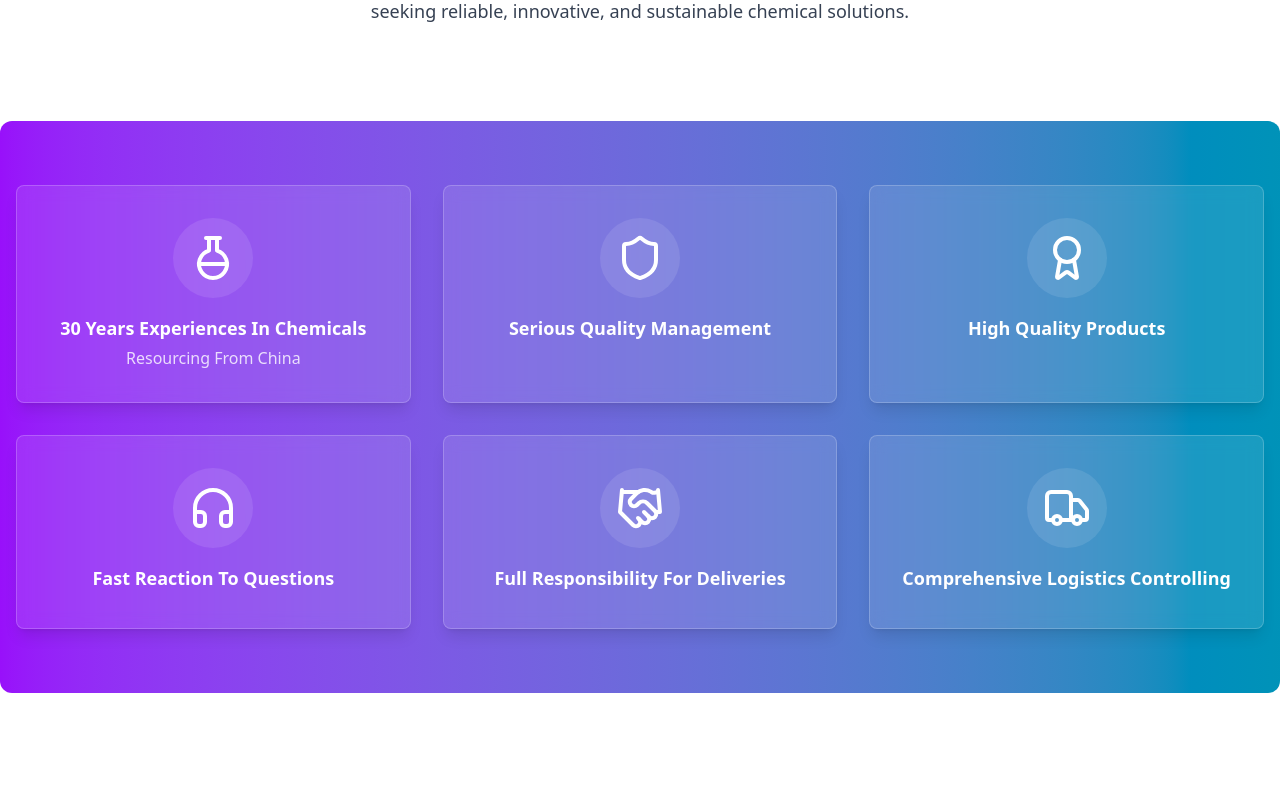
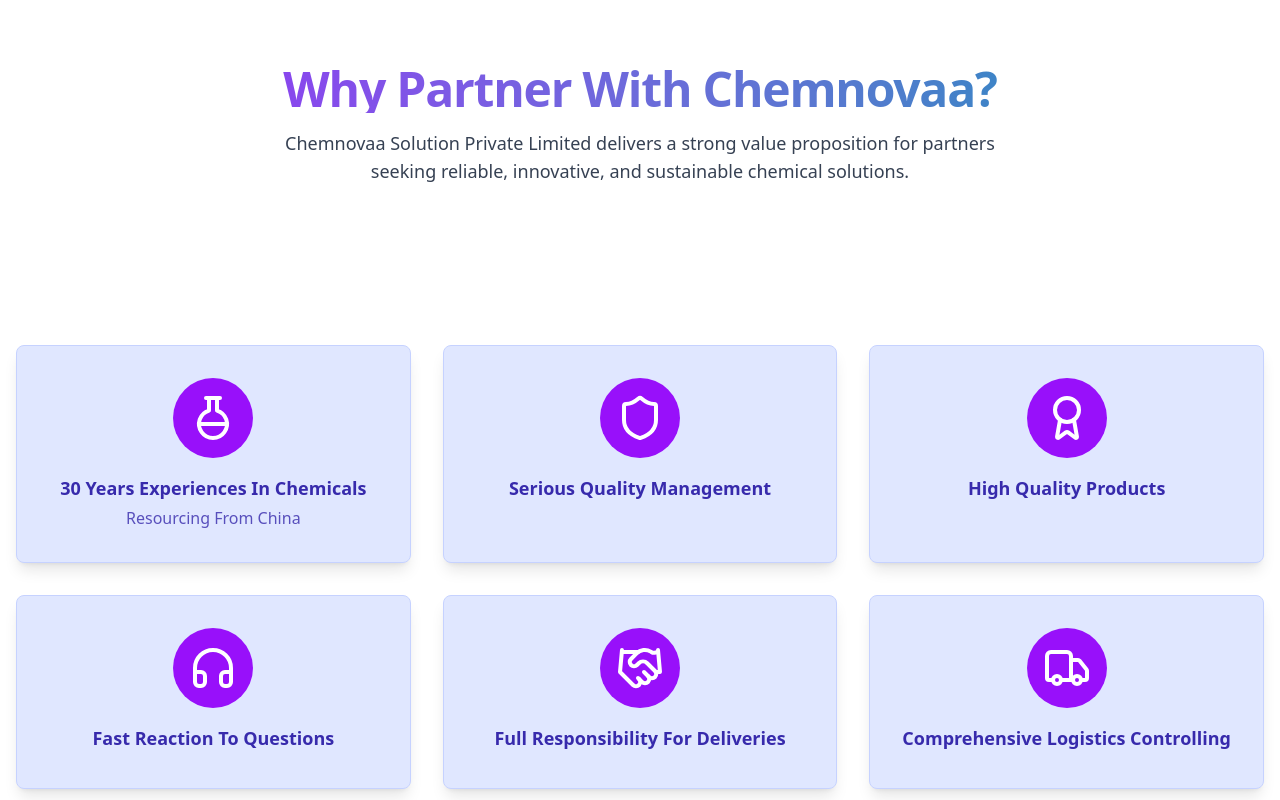
Before and after one commit to santriptmehta/chemnova, a React (Vite) app: page / in a window 1280 px wide. Shown: the part 1760-2560 px from the top of the page. Built offline with nearby package versions, Linux system fonts and the light colour scheme.

Commit message:
resolved UI issue and UI link

```diff
--- a/src/component/AboutUs.jsx
+++ b/src/component/AboutUs.jsx
@@ -268,12 +268,11 @@
         </motion.div>
       </div>
 
-      {/* Feature Cards Section */}
+      {/* Feature Cards Section  from-purple-600 to-cyan-600 */}
       <section
         id="features"
-        className="mt-24 py-16 bg-gradient-to-r from-purple-600 to-cyan-600 rounded-xl overflow-hidden relative"
+        className="mt-24 py-16 rounded-xl overflow-hidden relative"
       >
-        <div className="absolute inset-0 bg-grid-white/10 [mask-image:linear-gradient(0deg,rgba(255,255,255,0.1),rgba(255,255,255,0.5))]"></div>
         <div className="container mx-auto px-4 relative z-10">
           <motion.div
             className="grid grid-cols-1 md:grid-cols-2 lg:grid-cols-3 gap-8"
@@ -281,18 +280,29 @@
             initial="hidden"
             animate={isVisible.features ? "visible" : "hidden"}
           >
-            {featureCards.map((feature) => (
+            {featureCards.map((feature, index) => {
+
+              return (
                 <motion.div
                   key={feature.id}
-                className="bg-white/10 backdrop-blur-sm rounded-lg p-8 flex flex-col items-center text-center shadow-lg hover:shadow-xl transition-all duration-300 border border-white/20"
+                  className={`bg-indigo-100 border-indigo-200 rounded-lg p-8 flex flex-col items-center text-center shadow-lg hover:shadow-xl transition-all duration-300 border`}
                   variants={fadeIn}
                   whileHover={{ y: -5, scale: 1.02, transition: { duration: 0.2 } }}
                 >
-                <div className="mb-4 bg-white/10 p-4 rounded-full">{feature.icon}</div>
-                <h3 className="text-lg font-bold text-white mb-1">{feature.title}</h3>
-                {feature.subtitle && <p className="text-white/80">{feature.subtitle}</p>}
+                  <div className={`mb-4 bg-purple-600 p-4 rounded-full`}>
+                    {feature.icon}
+                  </div>
+                  <h3 className={`text-lg font-bold text-indigo-800 mb-1`}>
+                    {feature.title}
+                  </h3>
+                  {feature.subtitle && (
+                    <p className={`text-indigo-800 opacity-80`}>
+                      {feature.subtitle}
+                    </p>
+                  )}
                 </motion.div>
-            ))}
+              );
+            })}
           </motion.div>
         </div>
       </section>
--- a/src/component/HomePage.jsx
+++ b/src/component/HomePage.jsx
@@ -1,12 +1,13 @@
 "use client";
 
 import { useState } from "react";
+import { Link } from "react-router-dom"
 import { Dialog, DialogPanel } from "@headlessui/react";
 import { Bars3Icon, XMarkIcon } from "@heroicons/react/24/outline";
 import "./style/headComponent.css";
 import Footer from "./footer.jsx";
 import AboutUs from "./AboutUs.jsx";
-import Product from "./Product.jsx" ;
+import Product from "./Product.jsx";
 
 const products = [
   {
@@ -66,7 +67,7 @@
 
   return (
     <>
-      <div className="mx-auto max-w-2xl min-h-[80vh] flex flex-col justify-center items-center px-4">
+      <div className="mx-auto max-w-2xl min-h-[100vh] flex flex-col justify-center items-center px-4">
         <div className="text-center">
           <h1 className="text-5xl font-semibold tracking-tight text-balance text-gray-900 sm:text-6xl">
             Empowering Industries with Reliable Chemical Solutions
@@ -114,9 +115,12 @@
               >
                 <h3 className="text-xl font-bold mb-2">{item.name}</h3>
                 <p className="italic font-serif text-base">{item.description}</p>
+                <Link to={item.href}>
                   <button className="mt-4 text-xs uppercase bg-black hover:bg-gray-800 px-4 py-2 rounded text-white tracking-wider focus:outline-dashed focus:outline-yellow-400">
                     {item.button}
                   </button>
+                </Link>
+
               </div>
             </div>
           ))}
--- a/src/component/Product.jsx
+++ b/src/component/Product.jsx
@@ -148,7 +148,6 @@
 
       if (data && Array.isArray(data)) {
         try {
-          // Add industry to each product for filtering
           const industryProducts = data.map((product) => {
             return {
               ...product,
@@ -161,7 +160,6 @@
             allIndustries.push(industryName)
           }
 
-          // Collect unique categories and sub-categories
           data.forEach((product) => {
             if (product.categories && Array.isArray(product.categories)) {
               product.categories.forEach((category) => {
@@ -185,7 +183,6 @@
       }
     })
 
-    // Update state with all data
     setAllProducts(combinedProducts)
     setProducts(combinedProducts)
     setIndustries(allIndustries)
@@ -376,7 +373,7 @@
           {/* Pagination */}
           {filteredProducts.length > 0 && totalPages > 1 && (
             <div className="mt-8 flex justify-center">
-              <nav className="flex items-center gap-1">
+              <nav className="flex items-center gap-1 flex-wrap justify-center">
                 <button
                   onClick={() => handlePageChange(Math.max(1, currentPage - 1))}
                   disabled={currentPage === 1}
@@ -385,17 +382,57 @@
                   <ChevronLeft className="h-5 w-5" />
                 </button>
 
-                {pageNumbers.map((number) => (
-                  <button
-                    key={number}
-                    onClick={() => handlePageChange(number)}
-                    className={`px-3 py-1 rounded-md ${
-                      currentPage === number ? "bg-blue-900 text-white" : "text-blue-900 hover:bg-blue-100"
-                    }`}
-                  >
-                    {number}
-                  </button>
-                ))}
+                {(() => {
+                  const delta = 10;
+                  const range = [];
+                  const rangeWithDots = [];
+
+                  range.push(1);
+                  const start = Math.max(2, currentPage - delta);
+                  const end = Math.min(totalPages - 1, currentPage + delta);
+
+                  if(start > 2){
+                    rangeWithDots.push(1);
+                    rangeWithDots.push('...');
+                  }else{
+                    rangeWithDots.push(1);
+                  }
+                  for(let i = start; i<=end; i++){
+                    if(i != 1 && i != totalPages){
+                      rangeWithDots.push(i);
+                    }
+                  }
+
+                  if(end < totalPages - 1){
+                    rangeWithDots.push('...');
+                    rangeWithDots.push(totalPages);
+                  }else if(totalPages > 1){
+                    rangeWithDots.push(totalPages);
+                  }
+
+                  const uniquePages = [...new Set(rangeWithDots)];
+                  return uniquePages.map((pageNum, index) => {
+                    if (pageNum === '...'){
+                      return(
+                        <span key={`dots-${index}`} className="px-3 py-1 text-gray-500">
+                          ...
+                        </span>
+                      );
+                    }
+                    return (
+                      <button
+                        key={pageNum}
+                        onClick={() => handlePageChange(pageNum)}
+                        className={`px-3 py-1 rounded-md min-w-[40px] ${
+                          currentPage === pageNum ? "bg-blue-900 text-white" : "text-blue-900 hover:bg-blue-100"
+                        }`}
+                      >
+                        {pageNum}
+                      </button>
+                    );
+                  });
+
+                })()}
 
                 <button
                   onClick={() => handlePageChange(Math.min(totalPages, currentPage + 1))}
```
Lines whose indentation alone changed are shown as unchanged.
